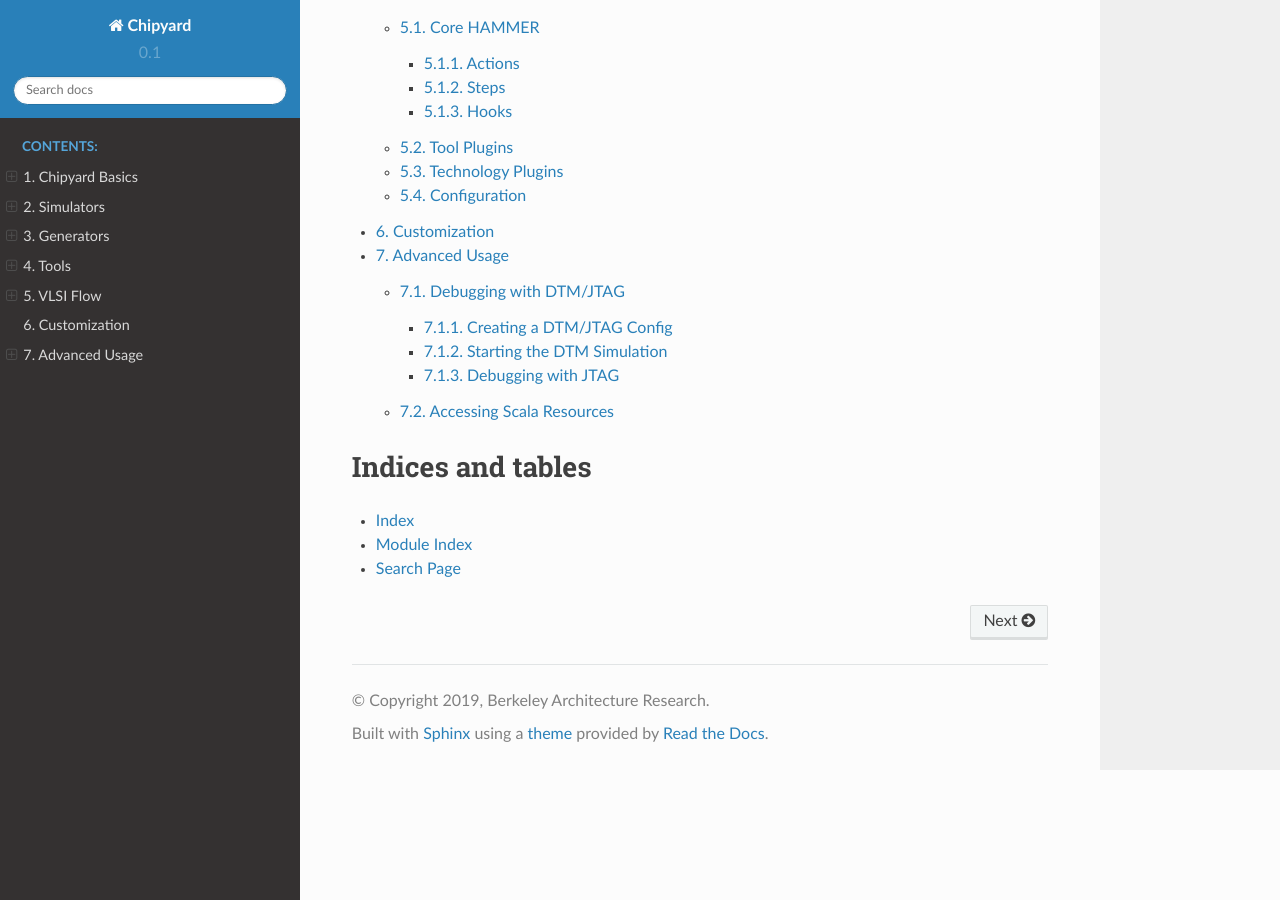
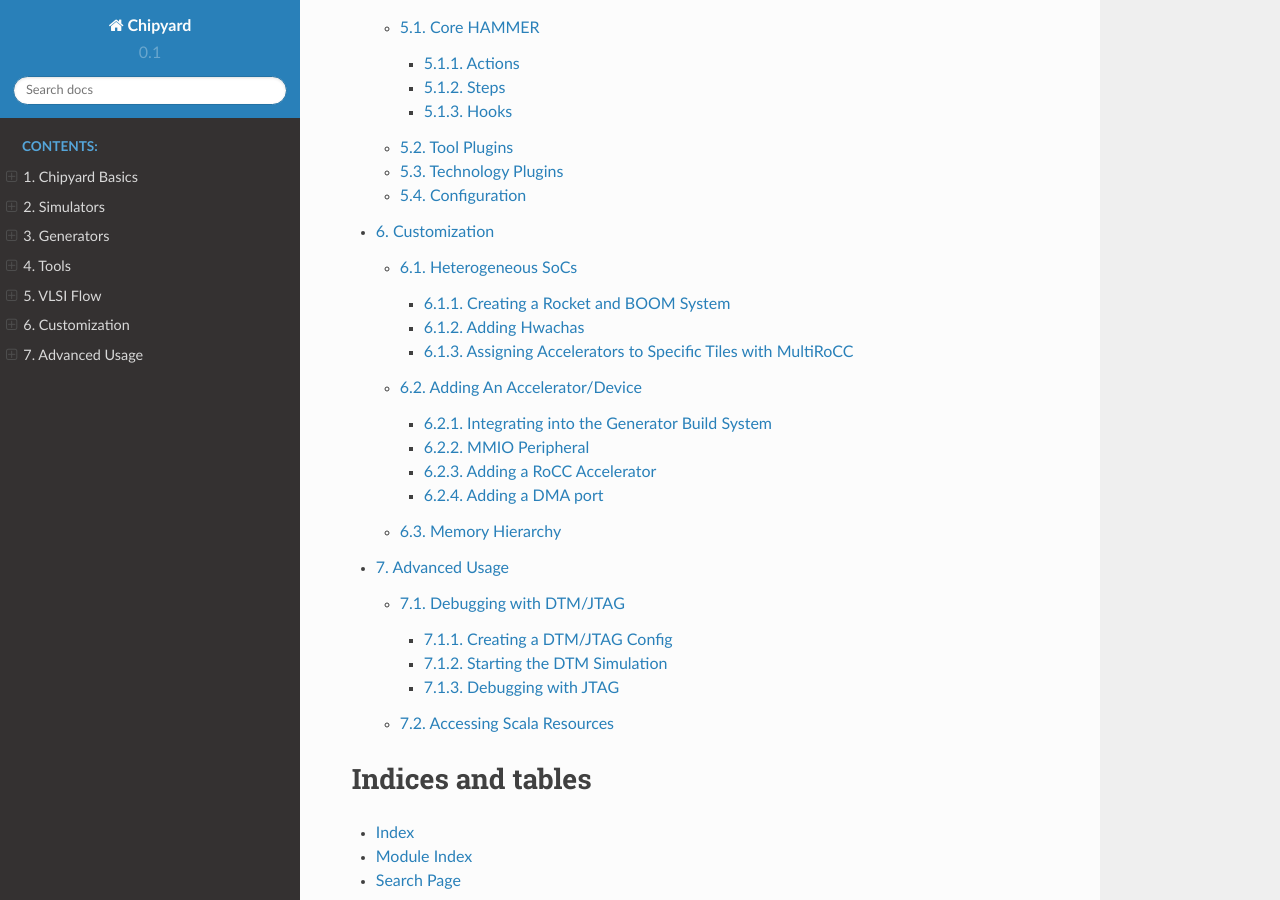
Before and after one commit to ucb-bar/chipyard, a Sphinx documentation site: the page built from docs/index.rst, in a window 1280 px wide and 900 px high, scrolled down 2420 px. Built offline with Sphinx 7.4.7 and the Read the Docs theme 2.0.0, drawn with Linux system fonts in a browser that asks for light colours; pages that are not in the unit, such as notebooks, are missing from menus; some of the changed text lies outside the part shown.

Commit message:
fix the doc warnings

```diff
--- a/docs/Chipyard-Basics/Building-A-Chip.rst
+++ b/docs/Chipyard-Basics/Building-A-Chip.rst
@@ -2,4 +2,5 @@
 
 Building A Chip
 ==============================
+
 TODO
--- a/docs/Customization/index.rst
+++ b/docs/Customization/index.rst
@@ -12,6 +12,7 @@
 .. toctree::
    :maxdepth: 2
    :caption: Customization:
+
    Heterogeneous-SoCs
    Adding-An-Accelerator
    Memory-Hierarchy
--- a/docs/Quick-Start.rst
+++ b/docs/Quick-Start.rst
@@ -21,7 +21,7 @@
 This will take about 20-30 minutes. You can expedite the process by setting a ``make`` environment variable to use parallel cores: ``export MAKEFLAGS=-j8``.
 To build the toolchains, you should run:
 
-::
+.. code-block:: shell
 
     ./scripts/build-toolchains.sh
 
--- a/docs/Simulation/FPGA-Accelerated-Simulators.rst
+++ b/docs/Simulation/FPGA-Accelerated-Simulators.rst
@@ -56,6 +56,7 @@
 config looks as following:
 
 .. code-block:: scala
+
   class CustomConfig extends Config(
     new WithInclusiveCache ++
     new myproject.MyCustomConfig ++
@@ -66,6 +67,7 @@
 will look as follows:
 
 .. code-block:: scala
+
   class FireSimCustomConfig extends Config(
     new WithBootROM ++
     new WithPeripheryBusFrequency(BigInt(3200000000L)) ++
--- a/docs/index.rst
+++ b/docs/index.rst
@@ -10,9 +10,7 @@
 It is composed of a collection of tools and libraries designed to provide an intergration between open-source and commercial tools for the development of systems-on-chip.
 New to Chipyard? Jump to the :ref:`Chipyard Basics` page for more info.
 
-
 .. include:: Quick-Start.rst
-
 
 .. toctree::
    :maxdepth: 3
```
